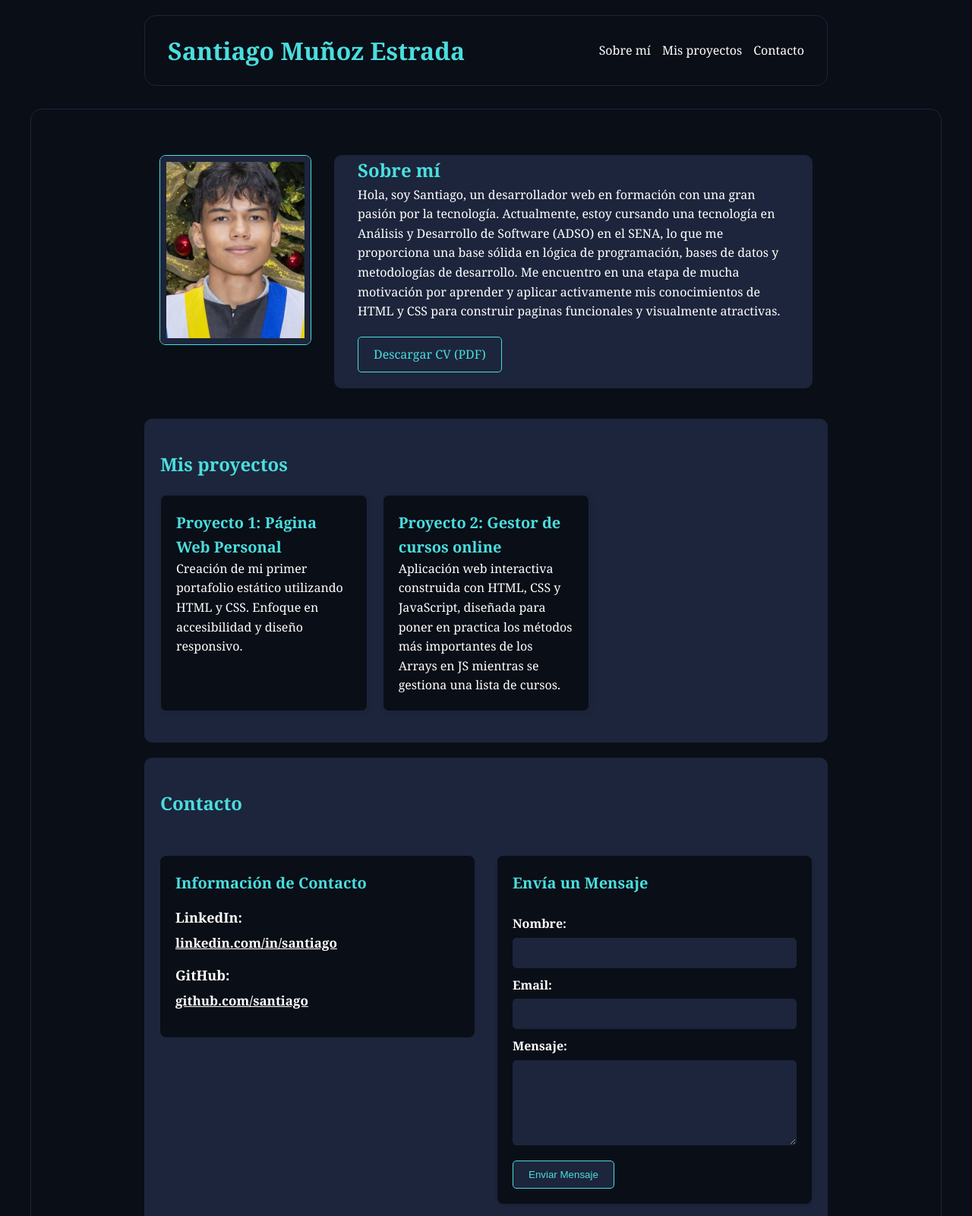
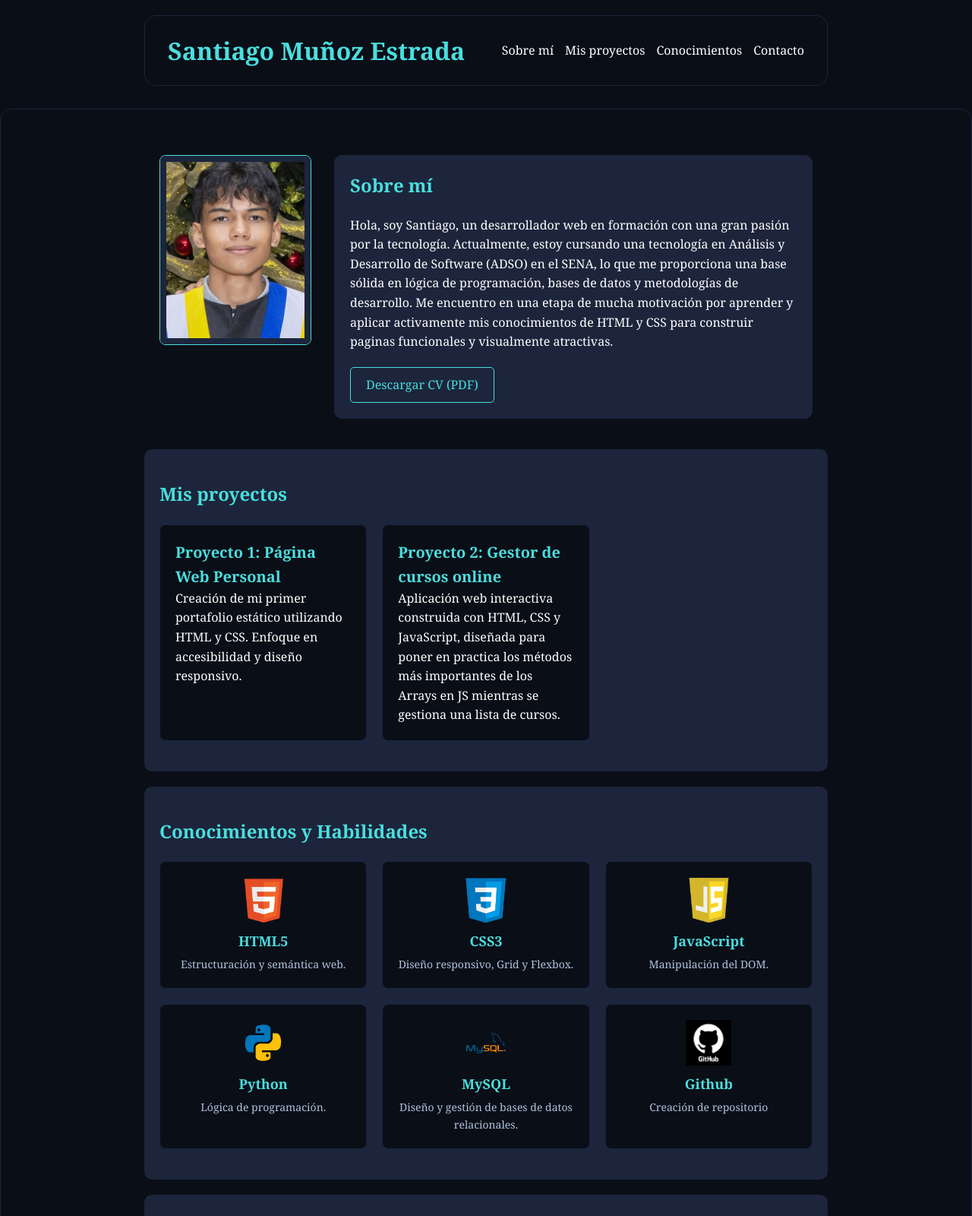
Before and after one commit to santme17/Portafolio---Santiago-Mu-oz-Estrada, a plain HTML site: page index.html in a window 1280 px wide. Shown: the top 1600 px of the page at 76% size. Drawn offline with Linux system fonts and the light colour scheme.

Commit message:
Actualizacion

```diff
--- a/index.html
+++ b/index.html
@@ -28,6 +28,7 @@
     <ul>
       <li><a href="#yo">Sobre mí</a></li>
       <li><a href="#proyectos">Mis proyectos</a></li>
+      <li><a href="#conocimientos">Conocimientos</a></li>
       <li><a href="#contacto">Contacto</a></li>
     </ul>
   </nav>
@@ -36,14 +37,14 @@
     <main>
       <div class="intro-section">
           <figure class="mi-imagen">
-            <img src="Yo.jpeg" alt="Foto de perfil de Santiago" />
+            <img src="info/Yo.jpeg" alt="Foto de perfil de Santiago" />
           </figure>
 
           <section id="yo">
             <h2>Sobre mí</h2>
             <p>Hola, soy Santiago, un desarrollador web en formación con una gran pasión por la tecnología. Actualmente, estoy cursando una tecnología en Análisis y Desarrollo de Software (ADSO) en el SENA, lo que me proporciona una base sólida en lógica de programación, bases de datos y metodologías de desarrollo. Me encuentro en una etapa de mucha motivación por aprender y aplicar activamente mis conocimientos de HTML y CSS para construir paginas funcionales y visualmente atractivas.</p>
 
-            <a href="CV.pdf" class="button download-button" download>Descargar CV (PDF)</a>
+            <a href="info/CV.pdf" class="button download-button" download>Descargar CV (PDF)</a>
           </section>
       </div>
 
@@ -65,6 +66,50 @@
             </article>
           </li>
         </ul>
+      </section>
+
+<section id="conocimientos">
+        <h2>Conocimientos y Habilidades</h2>
+
+        <div class="conocimientos-grid">
+
+            <div class="skill-card">
+                <img src="iconos/html5.png" alt="Icono de HTML5" class="skill-icon">
+                <h3>HTML5</h3>
+                <p>Estructuración y semántica web.</p>
+            </div>
+
+            <div class="skill-card">
+                <img src="iconos/css3.png" alt="Icono de CSS3" class="skill-icon">
+                <h3>CSS3</h3>
+                <p>Diseño responsivo, Grid y Flexbox.</p>
+            </div>
+
+            <div class="skill-card">
+                <img src="iconos/javascript.png" alt="Icono de JavaScript" class="skill-icon">
+                <h3>JavaScript</h3>
+                <p>Manipulación del DOM.</p>
+            </div>
+
+            <div class="skill-card">
+                <img src="iconos/python.png" alt="Icono de Python" class="skill-icon">
+                <h3>Python</h3>
+                <p>Lógica de programación.</p>
+            </div>
+
+            <div class="skill-card">
+                <img src="iconos/mysql.png" alt="Icono de MySQL" class="skill-icon">
+                <h3>MySQL</h3>
+                <p>Diseño y gestión de bases de datos relacionales.</p>
+            </div>
+
+            <div class="skill-card">
+                <img src="iconos/git.png" alt="Icono de Git" class="skill-icon">
+                <h3>Github</h3>
+                <p>Creación de repositorio</p>
+            </div>
+
+        </div>
       </section>
 
       <section id="contacto">
--- a/style.css
+++ b/style.css
@@ -1,5 +1,10 @@
+/*
+ * ========================================
+ * 1. VARIABLES CSS
+ * ========================================
+ */
 :root {
-  /* VARIABLES GENERALES (TECNOLÓGICO FORMAL) */
+  /* VARIABLES GENERALES */
   --color-dark-primary: #0A0E17;
   --color-black: #0A0E17;
   --color-white: #FFFFFF;
@@ -9,16 +14,19 @@
   --color-bg-body: var(--color-black);
   --color-bg-card: #1C253B;
   --color-bg-light: #F4F4F4;
-  --color-bg-translucent: #1C253Bb7;
 
-  /* VARIABLES SOMBRA/CONTORNO (LIMPIO Y FORMAL) */
-  --shadow-subtle: 0 0 0 1px var(--color-resalt-cian);
+  /* VARIABLES SOMBRA/CONTORNO Y TRANSICIONES */
   --shadow-hover: 0 0 10px rgba(74, 222, 222, 0.5);
+  --transition-speed: 0.3s;
 }
 
-/* --- ESTILOS BASE Y RESET --- */
-
+/*
+ * ========================================
+ * 2. ESTILOS BASE Y RESET
+ * ========================================
+ */
 html {
+  /* Base para rem (1rem = 10px) */
   font-size: 62.5%;
 }
 
@@ -30,31 +38,41 @@ html {
 
 body {
   font-family: Georgia, serif;
-  margin: 0;
-  padding: 0;
   background-color: var(--color-bg-body);
   color: var(--color-white);
   font-size: 1.6rem;
   line-height: 1.6;
 }
 
-/* --- TÍTULOS Y TEXTO --- */
+/*
+ * ========================================
+ * 3. TIPOGRAFÍA Y ENLACES GENERALES
+ * ========================================
+ */
 
 h1, h2 {
   color: var(--color-resalt-cian);
   text-shadow: none;
-  animation: none;
 }
 
 p {
   color: var(--color-white);
 }
 
-/* --- HEADER Y NAVEGACIÓN (FLEXBOX) --- */
+a {
+  text-decoration: none;
+  /* Transición general para todos los enlaces */
+  transition: color var(--transition-speed);
+}
+
+/*
+ * ========================================
+ * 4. HEADER Y NAVEGACIÓN
+ * ========================================
+ */
 
 header {
   background-color: var(--color-black);
-  color: var(--color-white);
   padding: 2rem 3rem;
   margin: 2rem auto 3rem;
   display: flex;
@@ -63,20 +81,8 @@ header {
   align-items: center;
   max-width: 900px;
   border-radius: 15px;
-  overflow: hidden;
-  box-shadow: none;
   border: 1px solid var(--color-bg-card);
-  transition: box-shadow 0.3s ease-in-out;
-}
-
-header nav {
-  max-height: 0;
-  overflow: hidden;
-  transition: max-height 0.5s ease-in-out;
-}
-
-.menu-toggle {
-  display: none;
+  transition: box-shadow var(--transition-speed) ease-in-out;
 }
 
 header:hover {
@@ -89,15 +95,16 @@ header:hover {
   text-align: left;
 }
 
-nav {
-  background-color: transparent;
+/* Estado inicial de la navegación (oculta en móvil/tablet) */
+header nav {
+  max-height: 0;
+  overflow: hidden;
+  transition: max-height 0.5s ease-in-out;
   padding: 0;
-  width: auto;
-  border-radius: 0;
   margin: 0;
 }
 
-nav ul {
+header nav ul {
   list-style: none;
   padding: 0;
   display: flex;
@@ -106,35 +113,127 @@ nav ul {
   padding-left: 0;
 }
 
-nav ul li a {
+header nav ul li a {
   color: var(--color-white);
   text-decoration: none;
-  transition: color 0.3s, outline 0.3s;
+  transition: color var(--transition-speed), outline var(--transition-speed);
 }
 
-nav ul li a:hover,
-nav ul li a:focus {
+header nav ul li a:hover,
+header nav ul li a:focus {
   color: var(--color-resalt-cian);
-  text-shadow: none;
   outline: 2px solid var(--color-resalt-cian);
   outline-offset: 2px;
   border-radius: 3px;
 }
 
-/* --- IMAGEN (.mi-imagen) --- */
+/* Botón Hamburguesa */
+.menu-toggle-checkbox {
+  display: none;
+}
+
+.menu-toggle {
+  display: none; /* Se activa en media query max-width: 1023px */
+  cursor: pointer;
+  z-index: 1000;
+  width: 30px;
+  height: 24px;
+  position: relative;
+}
+
+.menu-toggle .bar {
+  display: block;
+  width: 100%;
+  height: 3px;
+  margin: 5px 0;
+  background-color: var(--color-white);
+  transition: all 0.3s ease-in-out;
+}
+
+/* LÓGICA DE APERTURA Y CIERRE (CSS PURO) */
+.menu-toggle-checkbox:checked ~ nav {
+  max-height: 300px; /* Despliega el menú */
+}
+.menu-toggle-checkbox:checked ~ .menu-toggle .bar:nth-child(2) {
+  opacity: 0;
+}
+.menu-toggle-checkbox:checked ~ .menu-toggle .bar:nth-child(1) {
+  transform: translateY(8px) rotate(45deg);
+}
+.menu-toggle-checkbox:checked ~ .menu-toggle .bar:nth-child(3) {
+  transform: translateY(-8px) rotate(-45deg);
+}
+
+
+/*
+ * ========================================
+ * 5. LAYOUT PRINCIPAL Y SECCIONES
+ * ========================================
+ */
+
+main {
+  max-width: 1400px;
+  margin: 0 auto;
+  padding: 2rem;
+  background-color: var(--color-black);
+  border-radius: 15px;
+  border: 1px solid var(--color-bg-card);
+  transition: box-shadow var(--transition-speed) ease-in-out;
+}
+
+main:hover {
+  box-shadow: var(--shadow-hover);
+}
+
+section {
+  padding: 4rem 2rem;
+  background-color: var(--color-bg-card);
+  border-radius: 10px;
+  transition: box-shadow var(--transition-speed) ease-in-out;
+}
+
+section:hover {
+  box-shadow: var(--shadow-hover);
+}
+
+.intro-section,
+#proyectos,
+#conocimientos,
+#contacto {
+  max-width: 900px;
+  margin: 2rem auto;
+}
+
+h2 {
+  text-align: left;
+  margin-bottom: 2rem;
+}
+
+
+/*
+ * ========================================
+ * 6. SECCIÓN INTRODUCCIÓN Y SOBRE MÍ
+ * ========================================
+ */
+
+.intro-section {
+  display: flex;
+  flex-direction: column;
+  align-items: center;
+  gap: 3rem;
+  padding: 2rem;
+}
 
 .mi-imagen {
   display: flex;
   justify-content: center;
   align-items: center;
-  margin: 0;
   max-width: 200px;
   height: 250px;
   overflow: hidden;
   border-radius: 8px;
-  box-shadow: none;
   border: 1px solid var(--color-resalt-cian);
-  transition: box-shadow 0.3s ease-in-out;
+  transition: box-shadow var(--transition-speed) ease-in-out;
 }
 
 .mi-imagen:hover {
@@ -149,63 +248,8 @@ nav ul li a:focus {
   object-fit: cover;
 }
 
-/* --- MAIN Y SECTION --- */
-
-main {
-  max-width: 1200px;
-  margin: 0 auto;
-  padding: 2rem;
-  background-color: var(--color-black);
-  border-radius: 15px;
-  overflow: hidden;
-  box-shadow: none;
-  border: 1px solid var(--color-bg-card);
-  transition: box-shadow 0.3s ease-in-out;
-}
-
-main:hover {
-  box-shadow: var(--shadow-hover);
-}
-
-section {
-  padding: 4rem 2rem;
-  background-color: var(--color-bg-card);
-  border: 1px solid var(--color-bg-card);
-  border-radius: 10px;
-  box-shadow: none;
-  transition: box-shadow 0.3s ease-in-out;
-}
-
-section:hover {
-  box-shadow: var(--shadow-hover);
-}
-
-.intro-section,
-#proyectos,
-#contacto {
-  max-width: 900px;
-  margin: 2rem auto;
-}
-
-#proyectos h2, #contacto h2 {
-  text-align: left;
-  padding-left: 0;
-  margin-bottom: 2rem;
-}
-
-/* --- SECTION INTRO Y #yo (FLEXBOX) --- */
-
-.intro-section {
-  display: flex;
-  flex-direction: column;
-  align-items: center;
-  gap: 3rem;
-  padding: 2rem;
-}
-
 #yo {
   display: block;
-  align-items: initial;
   text-align: left;
   margin: 0;
   max-width: none;
@@ -213,26 +257,21 @@ section:hover {
   background-color: var(--color-bg-card);
   border: 1px solid var(--color-bg-card);
   border-radius: 10px;
-  color: var(--color-white);
 }
 
-#yo p {
-   color: var(--color-white);
-}
 
-#yo .button {
-  margin-top: 2rem;
-  align-self: flex-start;
-}
-
-/* --- SECTION PROYECTOS (GRID) --- */
+/*
+ * ========================================
+ * 7. SECCIÓN PROYECTOS (GRID LAYOUT)
+ * ========================================
+ */
 
 .proyecto-lista {
   list-style: none;
   padding: 0;
   display: grid;
   gap: 2rem;
-  /* Grid para móvil: una columna */
+  /* Móvil: 1 columna */
   grid-template-columns: minmax(0, 1fr);
 }
 
@@ -241,12 +280,11 @@ section:hover {
   border: 1px solid var(--color-bg-card);
   border-radius: 8px;
   padding: 2rem;
-  box-shadow: 3px 3px 10px rgba(0, 0, 0, 0.05);
-  transition: transform 0.3s, box-shadow 0.3s;
   display: flex;
   flex-direction: column;
   justify-content: space-between;
   height: 100%;
+  transition: transform var(--transition-speed), box-shadow var(--transition-speed);
 }
 
 .proyecto-card:hover {
@@ -256,26 +294,69 @@ section:hover {
 
 .proyecto-card h3 {
   color: var(--color-resalt-cian);
-  text-shadow: none;
-  margin-top: 0;
   font-size: 2rem;
 }
-.proyecto-card p {
-   color: var(--color-white);
+
+/*
+ * ========================================
+ * 8. SECCIÓN CONOCIMIENTOS (GRID LAYOUT)
+ * ========================================
+ */
+
+.conocimientos-grid {
+    display: grid;
+    gap: 2rem;
+    grid-template-columns: repeat(2, 1fr);
 }
 
-/* --- SECTION CONTACTO (FLEXBOX) --- */
+.skill-card {
+    background-color: var(--color-black);
+    border: 1px solid var(--color-bg-card);
+    border-radius: 8px;
+    padding: 2rem;
+    text-align: center;
 
-#contacto {
     display: flex;
     flex-direction: column;
-  align-items: flex-start;
-  gap: 1rem;
+    align-items: center;
+    justify-content: flex-start;
+
+    transition: transform var(--transition-speed), box-shadow var(--transition-speed);
 }
+
+.skill-card:hover {
+    transform: translateY(-5px);
+    box-shadow: var(--shadow-hover);
+}
+
+.skill-icon {
+    width: 60px;
+    height: 60px;
+    object-fit: contain;
+    margin-bottom: 1rem;
+}
+
+.skill-card h3 {
+    color: var(--color-resalt-cian);
+    font-size: 1.8rem;
+    margin-bottom: 0.5rem;
+}
+
+.skill-card p {
+    font-size: 1.4rem;
+    color: #b0c4de;
+}
+
+
+/*
+ * ========================================
+ * 9. SECCIÓN CONTACTO (FLEXBOX)
+ * ========================================
+ */
 
 .contacto-container {
   display: flex;
-  flex-direction: column; /* Por defecto: apilado en móvil */
+  flex-direction: column;
   width: 100%;
   gap: 3rem;
   padding-top: 2rem;
@@ -291,39 +372,32 @@ section:hover {
   font-weight: bold;
 }
 
-.contacto-info h3 {
+.contacto-info h3, .contact-form h3 {
   color: var(--color-resalt-cian);
-  text-shadow: none;
   margin-bottom: 1.5rem;
   font-size: 2rem;
   text-align: center;
 }
 
-.contacto-info ul {
-  list-style: none;
-  padding: 0;
+/* ESTILOS DE ENLACES DE CONTACTO */
+.contacto-info a {
+    color: var(--color-white);
+    font-weight: normal;
+}
+.contacto-info a:hover {
+    color: var(--color-resalt-cian);
 }
 
 .contacto-info li {
   margin-bottom: 1.5rem;
   font-size: 1.7rem;
+  list-style: none;
 }
 
 .contacto-info li strong {
   display: block;
   margin-bottom: 0.5rem;
   font-size: 1.8rem;
-  font-weight: 700;
-}
-
-.contacto-info li a {
-  color: var(--color-white);
-  text-decoration: underline;
-  transition: color 0.3s;
-}
-
-.contacto-info li a:hover {
-  color: var(--color-resalt-cian);
 }
 
 .contact-form {
@@ -331,19 +405,9 @@ section:hover {
   display: flex;
   flex-direction: column;
   width: 100%;
-  max-width: none;
   padding: 2rem;
   background-color: var(--color-black);
   border-radius: 8px;
-  box-shadow: 0 2px 5px rgba(0, 0, 0, 0.1);
-}
-
-.contact-form h3 {
-  color: var(--color-resalt-cian);
-  text-shadow: none;
-  margin-bottom: 1.5rem;
-  font-size: 2rem;
-  text-align: center;
 }
 
 .contact-form label {
@@ -363,8 +427,7 @@ section:hover {
   border-radius: 5px;
   font-size: 1.6rem;
   width: 100%;
-  /* Transición al enfocar */
-  transition: border-color 0.3s ease, box-shadow 0.3s ease;
+  transition: border-color var(--transition-speed) ease, box-shadow var(--transition-speed) ease;
 }
 
 .contact-form input:focus,
@@ -378,7 +441,18 @@ section:hover {
   resize: vertical;
 }
 
-/* --- BOTONES (TECNOLÓGICO FORMAL) --- */
+.contact-form .button {
+  margin-top: 2rem;
+  width: auto;
+  align-self: center;
+}
+
+
+/*
+ * ========================================
+ * 10. BOTONES Y PIE DE PÁGINA
+ * ========================================
+ */
 
 .button {
   display: inline-block;
@@ -387,9 +461,8 @@ section:hover {
   padding: 1rem 2rem;
   text-decoration: none;
   border-radius: 5px;
-  box-shadow: none;
   border: 1px solid var(--color-resalt-cian);
-  transition: all 0.3s;
+  transition: all var(--transition-speed);
   cursor: pointer;
 }
 
@@ -397,82 +470,69 @@ section:hover {
   background-color: var(--color-resalt-cian);
   color: var(--color-black);
   box-shadow: none;
-  border: 1px solid var(--color-resalt-cian);
-  animation: none;
 }
 
 #yo .button {
   margin-top: 2rem;
 }
 
-.contact-form .button {
-  margin-top: 2rem;
-  width: auto;
-  align-self: flex-start;
-  /* Alineación para desktop */
-}
-
-/* --- FOOTER --- */
-
 footer {
   max-width: 900px;
   margin: 3rem auto 2rem;
   border-radius: 15px;
-  overflow: hidden;
   display: flex;
   justify-content: center;
   align-items: center;
   padding: 1rem;
   background-color: var(--color-black);
-  color: var(--color-white);
-  box-shadow: none;
   border: 1px solid var(--color-bg-card);
-  transition: box-shadow 0.3s ease-in-out;
+  transition: box-shadow var(--transition-speed) ease-in-out;
 }
 
 footer:hover {
   box-shadow: var(--shadow-hover);
 }
 
-/* --- ESTILOS DEL MENÚ HAMBURGUESA (MÓVIL) --- */
 
-.menu-toggle-checkbox {
-  display: none;
+/*
+ * ========================================
+ * 11. MEDIA QUERIES (RESPONSIVIDAD)
+ * ========================================
+ */
+
+/* --- VISIBILIDAD DE MENÚ HAMBURGUESA (0px a 1023px) --- */
+@media (max-width: 1023px) {
+
+  /* HACE EL ÍCONO DE HAMBURGUESA VISIBLE */
+  .menu-toggle {
+    display: block;
+    flex-shrink: 0;
   }
 
-.menu-toggle {
-  display: none;
-  background: transparent;
-  border: none;
-  cursor: pointer;
-  padding: 0;
-  z-index: 1000;
-  width: 30px;
-  height: 24px;
-  position: relative;
-  color: var(--color-white);
-}
-
-.menu-toggle .bar {
-  display: block;
-  width: 100%;
-  height: 3px;
-  margin: 5px 0;
-  background-color: var(--color-white);
-  transition: all 0.3s ease-in-out;
+  /* FUERZA EL HEADER A ENVOLVER EL CONTENIDO Y LA NAVEGACIÓN A OCUPAR TODO EL ANCHO */
+  header {
+      flex-wrap: wrap;
   }
 
   header nav {
-  max-height: 0;
-  overflow: hidden;
-  transition: max-height 0.5s ease-in-out;
+    width: 100%;
+    flex-basis: 100%;
   }
 
-/* --- MEDIA QUERIES --- */
+  /* ESTABLECE EL FORMATO DE LISTA VERTICAL */
+  header nav ul {
+    flex-direction: column;
+    gap: 1.5rem;
+    padding: 1rem 0 2rem;
+    background-color: var(--color-black);
+  }
+}
 
-/* --- AJUSTES DE DESKTOP Y TABLETS (min-width: 768px) --- */
+
+/* --- LAYOUT PARA TABLET/LAPTOP PEQUEÑA (min-width: 768px) --- */
 @media (min-width: 768px) {
 
+  /* Secciones a dos columnas */
   .intro-section {
     flex-direction: row;
     align-items: flex-start;
@@ -483,34 +543,38 @@ header nav {
     flex: 0 0 250px;
   }
 
-  #yo {
-    flex: 1;
-    padding-left: 3rem;
-    padding-top: 0;
-  }
-
-  /* GRID: 2 columnas para proyectos */
+  /* GRID: Proyectos en 2 columnas */
   .proyecto-lista {
     grid-template-columns: repeat(2, 1fr);
   }
 
-  /* FLEXBOX: Dos columnas de igual altura para contacto */
+  /* GRID: Conocimientos en 3 columnas */
+  .conocimientos-grid {
+    grid-template-columns: repeat(3, 1fr);
+  }
+
+  /* CONTACTO: Dos columnas de igual altura */
   .contacto-container {
     flex-direction: row;
-    align-items: stretch; /* Asegura la misma altura */
+    align-items: stretch;
   }
 
-  .contacto-info {
-    flex: 1;
-  }
-
-  .contact-form {
-    flex: 1;
-    align-items: flex-start; /* Restaura la alineación a la izquierda para desktop */
+  .contact-form .button {
+    align-self: flex-start;
   }
 
   .contacto-info h3, .contact-form h3 {
     text-align: left;
+  }
+}
+
+
+/* --- LAYOUT PARA ESCRITORIO ESTÁNDAR (min-width: 1024px) --- */
+@media (min-width: 1024px) {
+
+  /* Desactiva el menú de hamburguesa y activa el horizontal */
+  .menu-toggle {
+    display: none;
   }
 
   header nav {
@@ -519,134 +583,48 @@ header nav {
     flex-basis: auto;
   }
 
-  .menu-toggle {
-    display: none;
-  }
+  /* Restablece la navegación horizontal */
+  header nav ul {
+    flex-direction: row;
   }
 
-/* --- AJUSTES PARA PANTALLAS GRANDES (min-width: 1200px) --- */
-@media (min-width: 1200px) {
-  /* GRID: 3 columnas para proyectos */
+  /* CORRECCIÓN DE ANCHURA: Proyectos a 3 columnas para que sean más estrechos */
   .proyecto-lista {
     grid-template-columns: repeat(3, 1fr);
   }
 }
 
-/* --- AJUSTES DE MÓVILES (max-width: 767px) --- */
-@media (max-width: 767px) {
 
+/* --- LAYOUT PARA ESCRITORIO GRANDE (min-width: 1400px) --- */
+@media (min-width: 1400px) {
+
+  /* GRID: Conocimientos en 4 columnas */
+  .conocimientos-grid {
+    grid-template-columns: repeat(4, 1fr);
+  }
+
+}
+
+
+/* --- AJUSTES ESPECÍFICOS DE MÓVILES EXTREMOS (max-width: 500px) --- */
+@media (max-width: 500px) {
+
+  /* Proyecto y Conocimientos a 1 columna */
+  .proyecto-lista {
+    grid-template-columns: minmax(0, 1fr);
+  }
+  .conocimientos-grid {
+    grid-template-columns: 1fr;
+  }
+
+  /* Ajustes estéticos */
   header, main, footer {
     box-shadow: none;
     border-radius: 0;
     border: none;
-  }
-  header:hover, main:hover, footer:hover {
-    box-shadow: none;
+    margin: 0;
   }
   main {
     padding: 1rem;
   }
-
-  header {
-    flex-direction: row;
-    justify-content: space-between;
-    align-items: center;
-    max-width: 100%;
-    margin: 0;
-    padding: 1rem;
-    flex-wrap: wrap;
 }
-
-  .header-titles {
-    flex-shrink: 1;
-    margin-right: 0.5rem;
-    align-items: flex-start;
-    text-align: left;
-    overflow: hidden;
-  }
-
-  .header-titles h1 {
-    font-size: 2.2rem;
-    line-height: 1.2;
-    white-space: normal;
-  }
-
-  .menu-toggle {
-    display: block !important;
-    flex-shrink: 0;
-  }
-
-  header nav {
-    width: 100%;
-    flex-basis: 100%;
-    max-height: 0;
-    overflow: hidden;
-  }
-
-  /* LÓGICA CSS PURO: MENÚ DESPLEGABLE HACIA ABAJO */
-  .menu-toggle-checkbox:checked ~ nav {
-    max-height: 300px;
-  }
-
-  /* LÓGICA CSS PURO: ANIMACIÓN "X" */
-  .menu-toggle-checkbox:checked ~ .menu-toggle .bar:nth-child(2) {
-    opacity: 0;
-  }
-  .menu-toggle-checkbox:checked ~ .menu-toggle .bar:nth-child(1) {
-    transform: translateY(8px) rotate(45deg);
-  }
-  .menu-toggle-checkbox:checked ~ .menu-toggle .bar:nth-child(3) {
-    transform: translateY(-8px) rotate(-45deg);
-  }
-
-  /* Estilo del menú desplegado */
-  header nav ul {
-    flex-direction: column;
-    gap: 1.5rem;
-    padding: 1rem 0 2rem;
-    background-color: var(--color-black);
-  }
-
-  header nav ul li a {
-    padding: 0.5rem 1rem;
-    display: block;
-    text-align: center;
-  }
-
-  .intro-section {
-    flex-direction: column;
-    padding: 0 1rem;
-    gap: 2rem;
-  }
-
-  .mi-imagen {
-    max-width: 150px;
-    height: 200px;
-  }
-
-  #proyectos, #contacto {
-    max-width: 100%;
-    margin: 2rem 0;
-    padding: 2rem 1rem;
-  }
-
-  #contacto {
-    align-items: center;
-  }
-
-  #yo {
-    padding: 2rem 1rem;
-  }
-
-  .contact-form {
-    align-items: center;
-  }
-  .contact-form .button {
-    align-self: center;
-  }
-
-  footer {
-    max-width: 100%;
-    margin: 3rem 0 0;
-  }
-}
```
Also changed, not shown: iconos/css3.png (added), iconos/git.png (added), iconos/html5.png (added), iconos/javascript.png (added), iconos/mysql.png (added), iconos/python.png (added), info/Yo.jpeg (added), 1 other file. Lines whose indentation alone changed are shown as unchanged.
